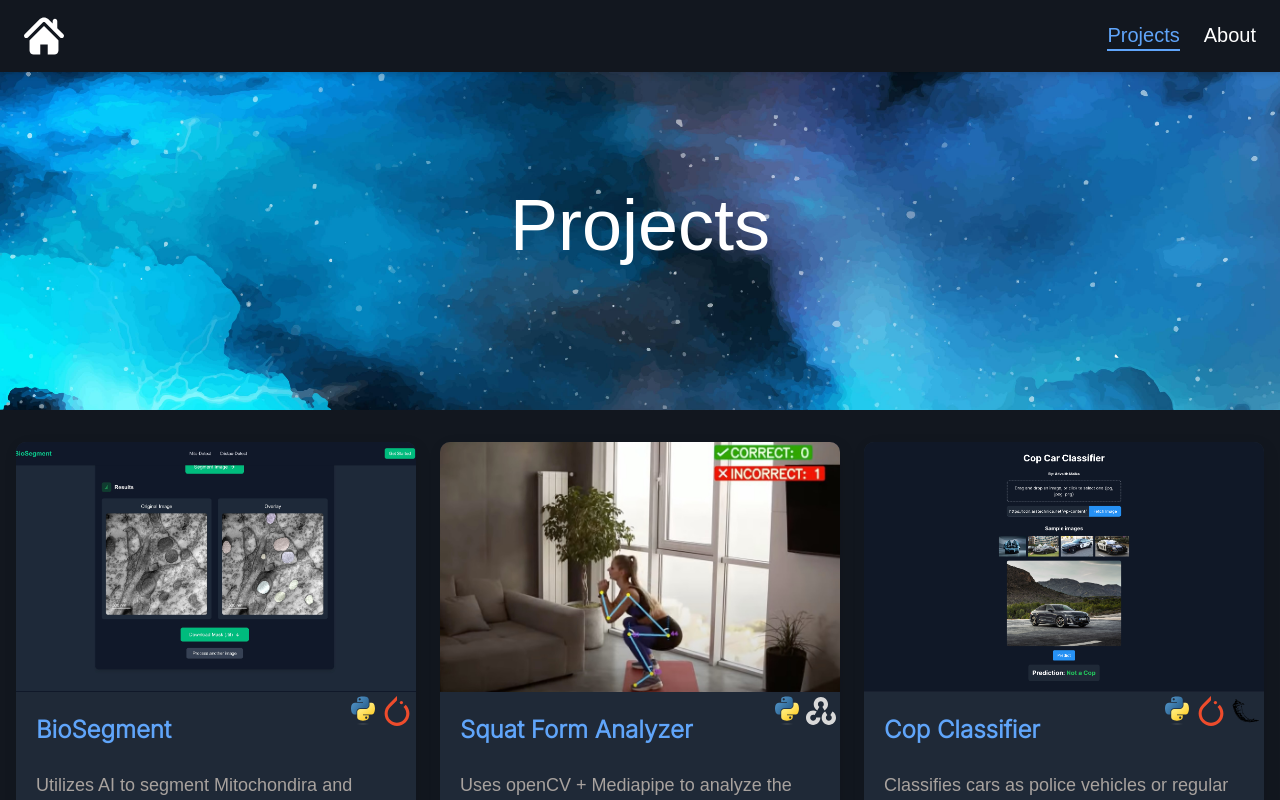
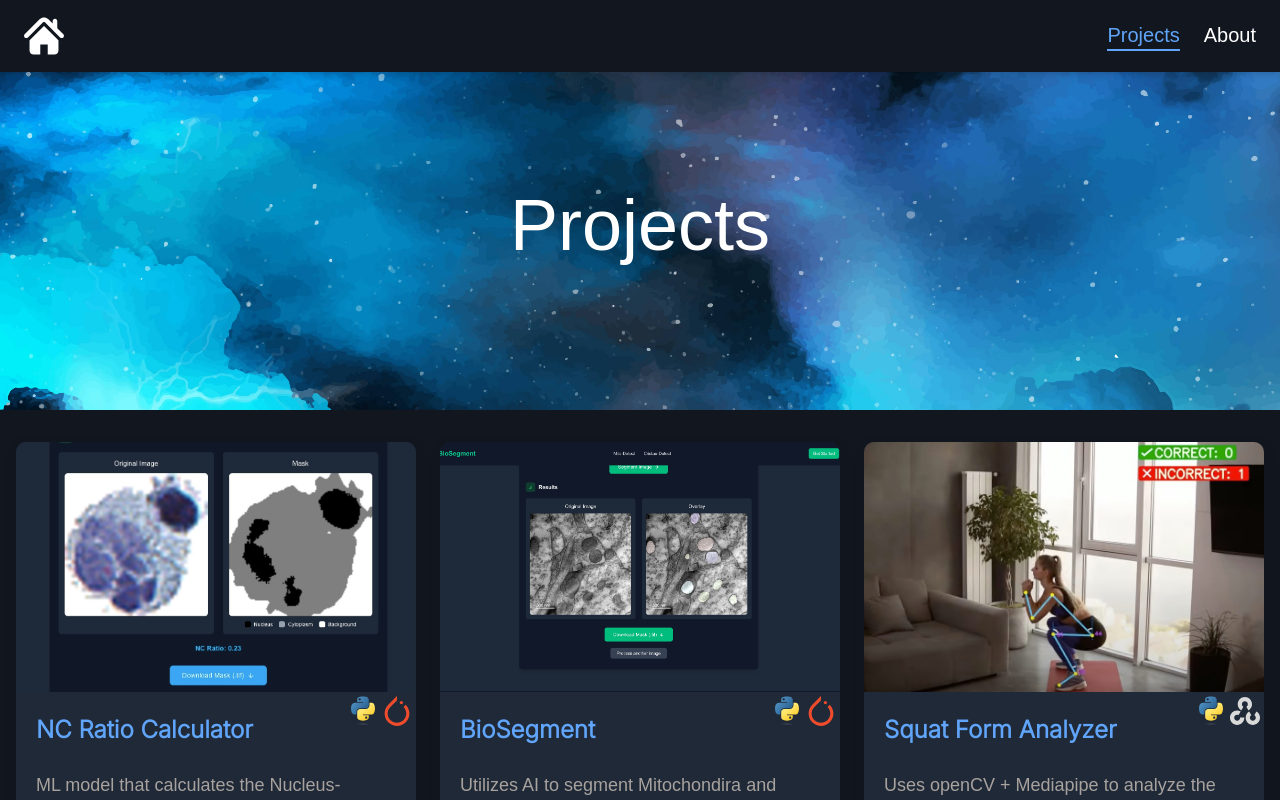
Before and after one commit to advaithmalka/advaithmalka.github.io, a Next.js app: page /projects in a window 1280 px wide. Shown: the top 800 px of the page. Built offline with nearby package versions, Linux system fonts and the light colour scheme.

Commit message:
add nc-ratio project

```diff
--- a/src/app/page.js
+++ b/src/app/page.js
@@ -9,10 +9,18 @@ import Card from "@/components/Card";
 export default function Home() {
     const [projectCards, setProjectCards] = useState([]);
 
+    const urlsToPing = [
+        "https://advaithmalka-nc-calculator-api.hf.space/",
+        "https://advaithmalka-cristae-detect-api.hf.space/",
+        "https://advaithmalka-mito-detect-api.hf.space/"
+    ]
+
     useEffect(() => {
         // Get up to 3 featured projects
         setProjectCards(
-          data.slice(0, 3).map((project, idx) => (
+            data
+            .filter((_, idx) => idx === 0 || idx === 1 || idx === 3)
+            .map((project, idx) => (
                 <Card
                     key={idx}
                     title={project.name}
@@ -24,6 +32,13 @@ export default function Home() {
                 />
             ))
       );
+
+        urlsToPing.forEach(async (url) => {
+            const response = await fetch(url, { method: "GET" });
+            console.log(`Pinged ${url} - Status: ${response.status}`);
+        });
+
+
     }, []);
 
 
--- a/src/data/project-data.json
+++ b/src/data/project-data.json
@@ -1,5 +1,15 @@
 [
-
+  {
+    "name": "NC Ratio Calculator",
+    "description": "ML model that calculates the Nucleus-Cytoplasm ratio of a cell image.",
+    "img": "nc-ratio.jpg",
+    "link": "https://advaithmalka.github.io/nc-ratio",
+    "date": "4/1/25",
+    "badges": [
+      "python",
+      "pytorch"
+    ]
+  },
   {
     "name": "BioSegment",
     "description": "Utilizes AI to segment Mitochondira and Cristae from EM images.",
```
Also changed, not shown: public/img/nc-ratio.jpg (added). Lines whose indentation alone changed are shown as unchanged.
